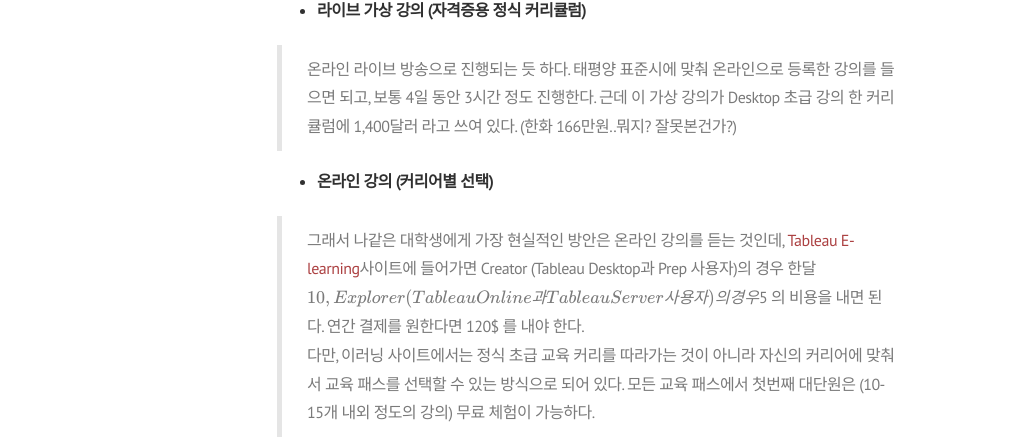
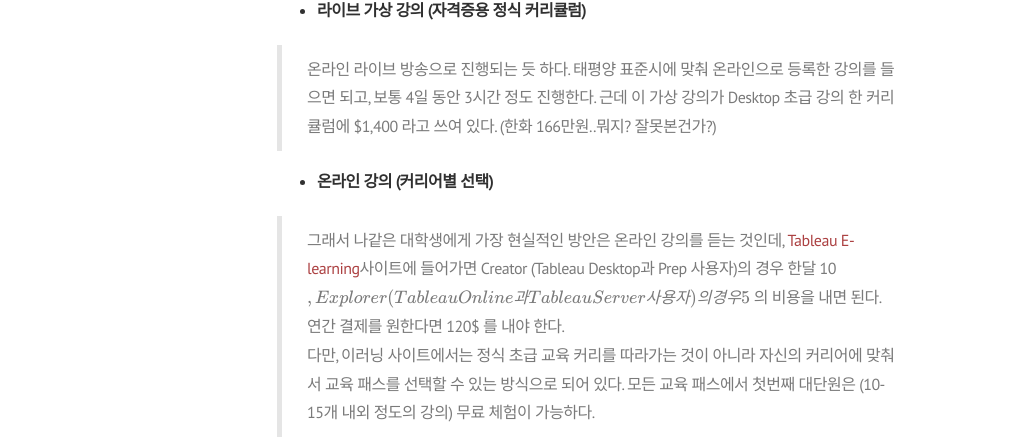
Before and after one commit to shanny924/shanny924.github.io, a Jekyll site: the page built from _posts/2020-01-14-github-with-atom.md, in a window 1280 px wide and 900 px high, scrolled down 3862 px. Shown: the part 201-640 px from the top of the window, without its empty margins (3-1026 px from the left). Built offline with Jekyll 4.4.1, drawn with Linux system fonts in a browser that asks for light colours; nearby versions of some CDN libraries; formulas are drawn with MathJax 3.

Commit message:
Update 2020-01-14-github-with-atom.md

```diff
--- a/_posts/2020-01-14-github-with-atom.md
+++ b/_posts/2020-01-14-github-with-atom.md
@@ -145,11 +145,11 @@ tag: [자격증]
 * **라이브 가상 강의 (자격증용 정식 커리큘럼)**
 
 >온라인 라이브 방송으로 진행되는 듯 하다. 태평양 표준시에 맞춰 온라인으로 등록한 강의를 들으면 되고, 보통 4일 동안 3시간 정도 진행한다.
->근데 이 가상 강의가 Desktop 초급 강의 한 커리큘럼에 1,400달러 라고 쓰여 있다. (한화 166만원..뭐지? 잘못본건가?)
+>근데 이 가상 강의가 Desktop 초급 강의 한 커리큘럼에 $1,400 라고 쓰여 있다. (한화 166만원..뭐지? 잘못본건가?)
 
 * **온라인 강의 (커리어별 선택)**
 
->그래서 나같은 대학생에게 가장 현실적인 방안은 온라인 강의를 듣는 것인데, [Tableau E-learning](https://elearning-samples.tableau.com/)사이트에 들어가면 Creator (Tableau Desktop과 Prep 사용자)의 경우 한달 $10, Explorer (Tableau Online과 Tableau Server 사용자)의 경우 $5 의 비용을 내면 된다. 연간 결제를 원한다면 120$ 를 내야 한다.
+>그래서 나같은 대학생에게 가장 현실적인 방안은 온라인 강의를 듣는 것인데, [Tableau E-learning](https://elearning-samples.tableau.com/)사이트에 들어가면 Creator (Tableau Desktop과 Prep 사용자)의 경우 한달 10$ , Explorer (Tableau Online과 Tableau Server 사용자)의 경우 5$ 의 비용을 내면 된다. 연간 결제를 원한다면 120$ 를 내야 한다.
 >다만, 이러닝 사이트에서는 정식 초급 교육 커리를 따라가는 것이 아니라 자신의 커리어에 맞춰서 교육 패스를 선택할 수 있는 방식으로 되어 있다.
 모든 교육 패스에서 첫번째 대단원은 (10-15개 내외 정도의 강의) 무료 체험이 가능하다.
 
```
